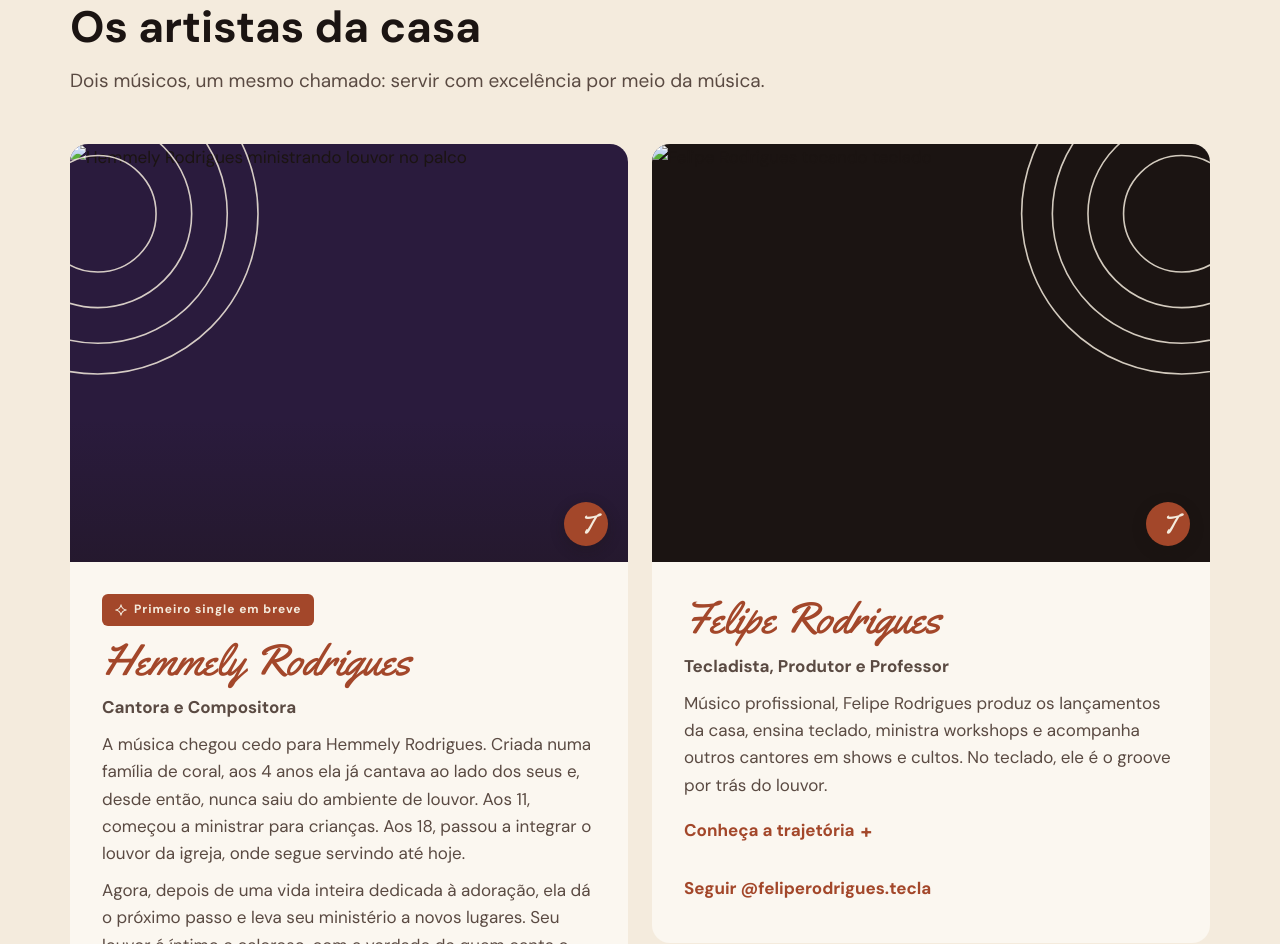
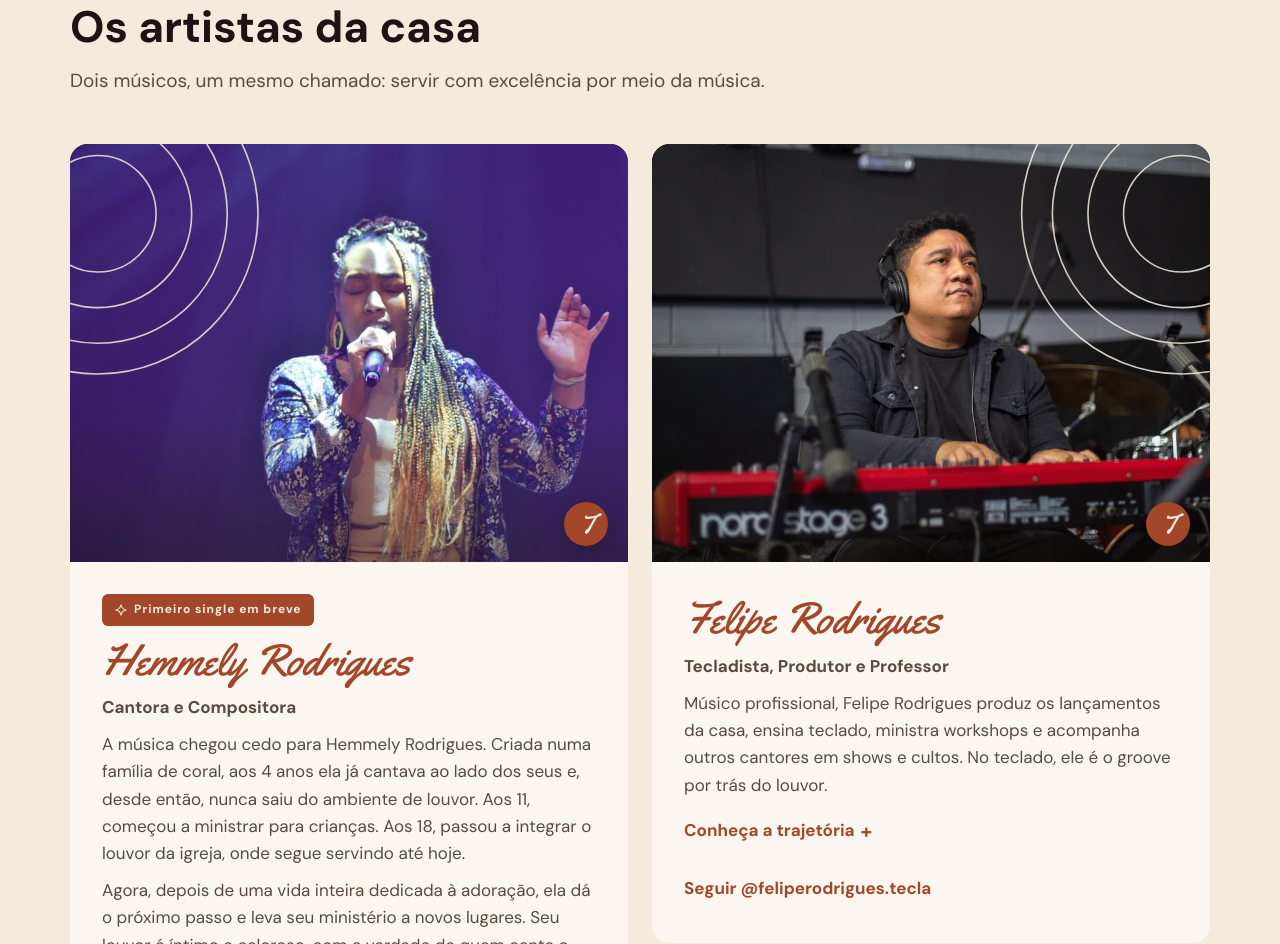
Before and after one commit to HemRodrigues-Timbre/timbremusic-site, a plain HTML site: page index.html in a window 1280 px wide. Shown: the part 1722-2666 px from the top of the page. Drawn offline with Linux system fonts and the light colour scheme.

Commit message:
Add files via upload

```diff
--- a/index.html
+++ b/index.html
@@ -287,7 +287,7 @@ footer p a{color:var(--creme);text-decoration:none}footer p a:hover{text-decorat
     <p class="intro">Dois músicos, um mesmo chamado: servir com excelência por meio da música.</p>
     <div class="duo">
       <article class="artista">
-        <div class="retrato" style="background:#2A1B3D"><img src="fotos/hemmely.jpg" alt="Hemmely Rodrigues ministrando louvor no palco" width="853" height="640" loading="lazy"><svg class="arcos esq" viewBox="0 0 200 200" aria-hidden="true"><circle cx="100" cy="100" r="36"/><circle cx="100" cy="100" r="58"/><circle cx="100" cy="100" r="80"/><circle cx="100" cy="100" r="99"/></svg><span class="selo-t" aria-hidden="true"><span>T</span></span></div>
+        <div class="retrato" style="background:#2A1B3D"><img src="fotos%20site/hemmely.jpg" alt="Hemmely Rodrigues ministrando louvor no palco" width="853" height="640" loading="lazy"><svg class="arcos esq" viewBox="0 0 200 200" aria-hidden="true"><circle cx="100" cy="100" r="36"/><circle cx="100" cy="100" r="58"/><circle cx="100" cy="100" r="80"/><circle cx="100" cy="100" r="99"/></svg><span class="selo-t" aria-hidden="true"><span>T</span></span></div>
         <div class="corpo">
           <span class="etq"><span class="ic" data-ic="brilho" data-t="14"></span>Primeiro single em breve</span>
           <h3>Hemmely Rodrigues</h3>
@@ -298,7 +298,7 @@ footer p a{color:var(--creme);text-decoration:none}footer p a:hover{text-decorat
         </div>
       </article>
       <article class="artista">
-        <div class="retrato" style="background:#1B1412"><img src="fotos/felipe.jpg" alt="Felipe Rodrigues tocando teclado" width="988" height="741" loading="lazy"><svg class="arcos dir" viewBox="0 0 200 200" aria-hidden="true"><circle cx="100" cy="100" r="36"/><circle cx="100" cy="100" r="58"/><circle cx="100" cy="100" r="80"/><circle cx="100" cy="100" r="99"/></svg><span class="selo-t" aria-hidden="true"><span>T</span></span></div>
+        <div class="retrato" style="background:#1B1412"><img src="fotos%20site/felipe.jpg" alt="Felipe Rodrigues tocando teclado" width="988" height="741" loading="lazy"><svg class="arcos dir" viewBox="0 0 200 200" aria-hidden="true"><circle cx="100" cy="100" r="36"/><circle cx="100" cy="100" r="58"/><circle cx="100" cy="100" r="80"/><circle cx="100" cy="100" r="99"/></svg><span class="selo-t" aria-hidden="true"><span>T</span></span></div>
         <div class="corpo">
           <h3>Felipe Rodrigues</h3>
           <p class="papel">Tecladista, Produtor e Professor</p>
```
